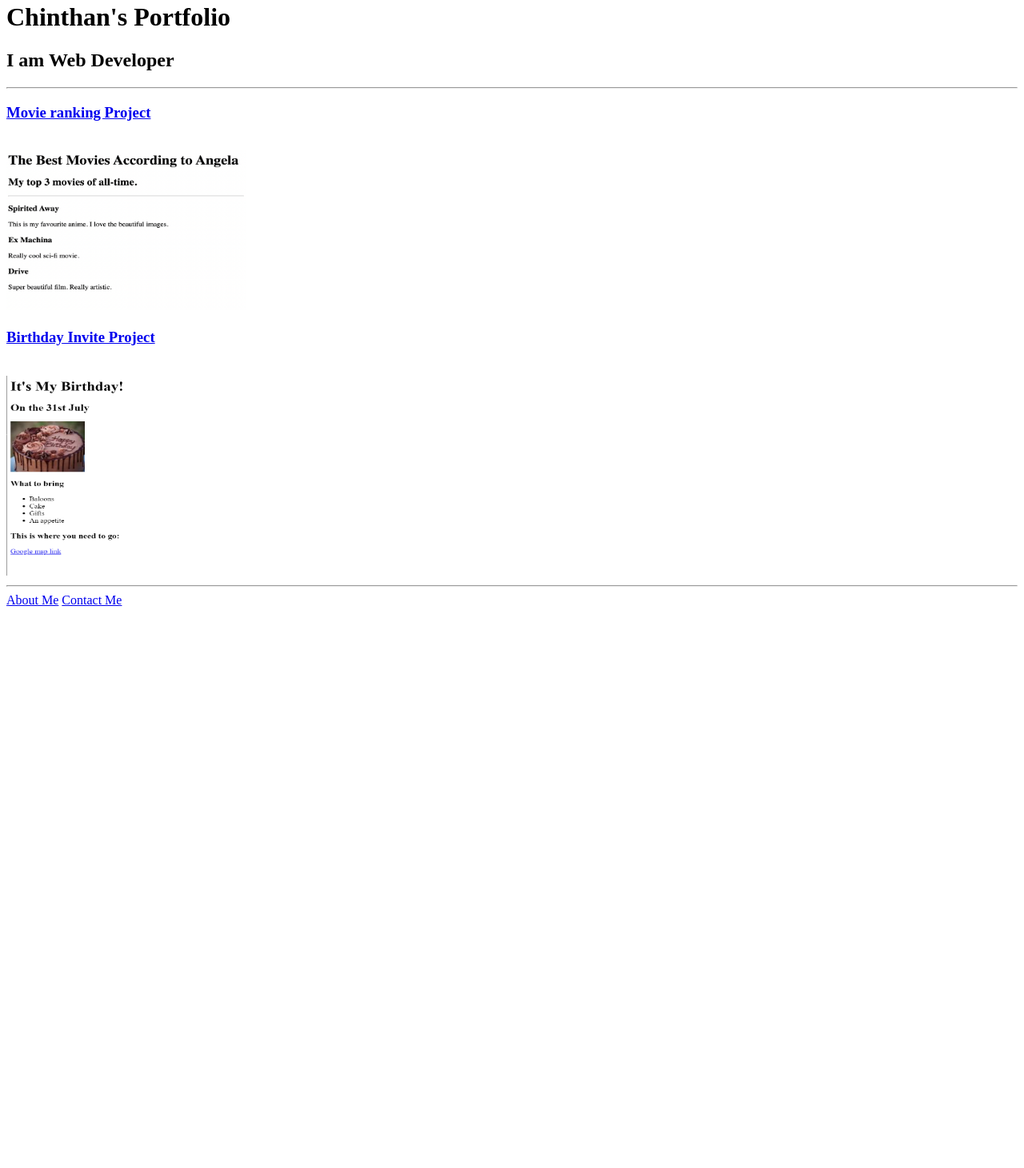
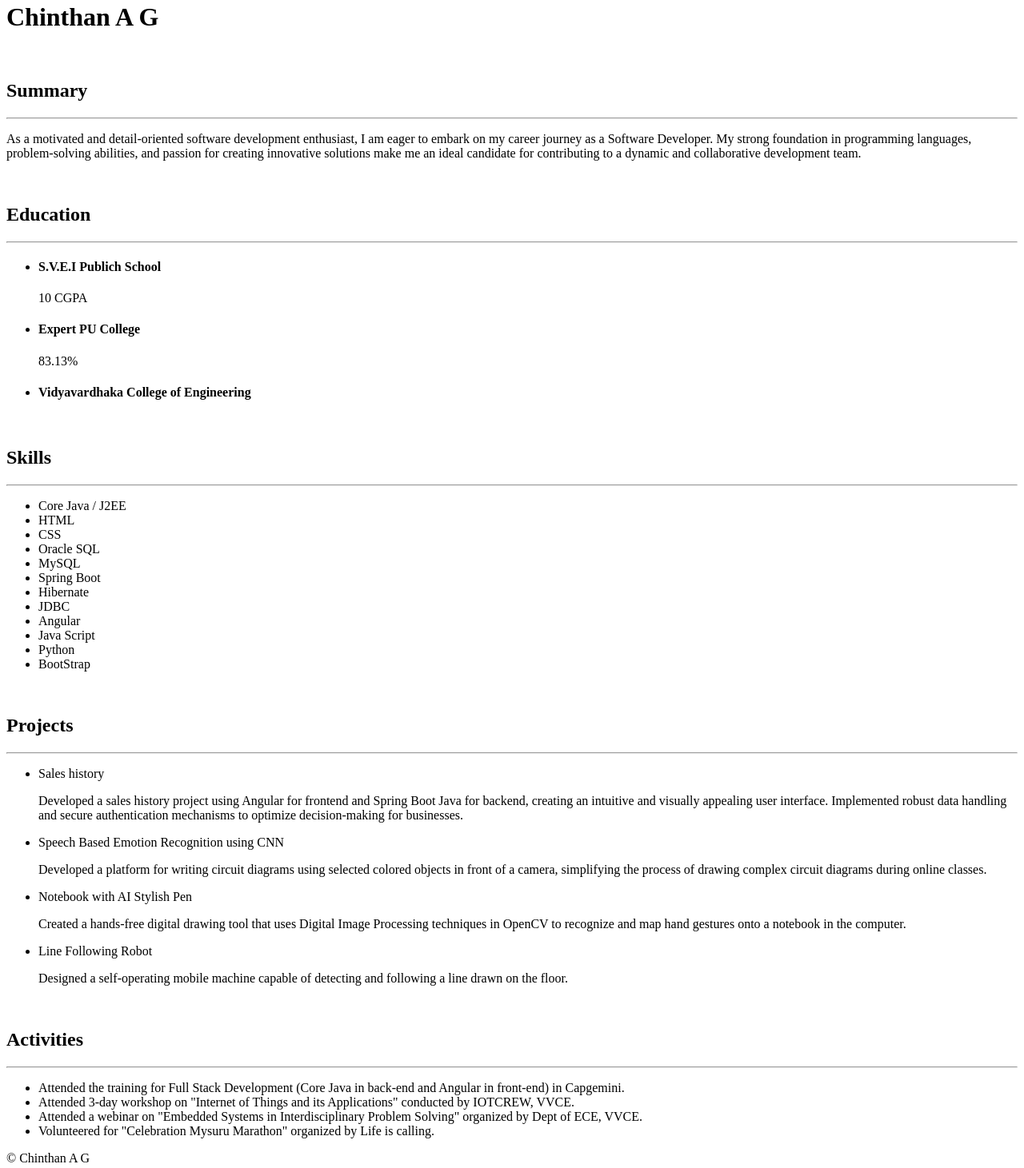
Before and after one commit to chinthanag/html-portfolio, a plain HTML site: page index.html in a window 1280 px wide. Shown: the part 18-1479 px from the top of the page at 80% size. Before the commit the page ends 800 px from the top, so only its background shows below. Drawn offline with Linux system fonts and the light colour scheme.

Commit message:
Add files via upload

```diff
--- a/index.html
+++ b/index.html
@@ -1,35 +1,65 @@
-<!-- TODO 1: Create the HTML Boilerplate -->
-
-<!-- TODO 2: Add Your previous projects' HTML into the public folder -->
-
-<!-- TODO 3: Take screenshots of your project previews and add the images to the images folder -->
-
-<!-- TODO 4: Add titles/subtitles etc. -->
-
-<!-- TODO 5: Add a link to the project pages -->
-
-<!-- TODO 6: Add images to show the project previews
-HINT for TODO 6: You can use the height attribute set to 200 to make the image smaller:
-https://developer.mozilla.org/en-US/docs/Web/HTML/Element/img#attr-height -->
-
-<!-- TODO 7: Add the Contact Me and About Me page links -->
 <!DOCTYPE html>
 <html lang="en">
 <head>
     <meta charset="UTF-8">
-    <title>Chinthan</title>
+    <title>My Resume</title>
 </head>
 <body>
-    <h1>Chinthan's Portfolio</h1>
-    <h2>I am Web Developer</h2>
-    <hr />
-    <h3><a href="./public/movie-ranking.html">Movie ranking Project</a></h3><br>
-    <img src="./assets/images/movie-ranking.png" alt="" height="200px" width="300px"><br>
-    <h3><a href="./public/birthday-invite.html">Birthday Invite Project</a></h3><br>
-    <img src="./assets/images/birthday-invite1.png" height="250px" width="250px"><br>
-    <hr>
-    <a href="./public/about.html">About Me</a>
-    <a href="./public/contact.html">Contact Me</a>
-
+    <h1>Chinthan A G</h1><br>
+    <h2>Summary</h2><hr>
+    <p>As a motivated and detail-oriented software development enthusiast, I am eager to embark on my career journey as a
+        Software Developer. My strong foundation in programming languages, problem-solving abilities, and passion
+        for creating innovative solutions make me an ideal candidate for contributing to a dynamic and collaborative
+        development team.
+    </p><br>
+    <h2>Education</h2><hr>
+    <ul>
+        <li><h4>S.V.E.I Publich School</h4></li>
+        <p>10 CGPA</p>
+        <li><h4>Expert PU College</h4></li>
+        <p>83.13%</p>
+        <li><h4>Vidyavardhaka College of Engineering</h4></li>
+    </ul>
+    <br>
+    <h2>Skills</h2><hr>
+    <ul>
+        <li>Core Java / J2EE</li>
+        <li>HTML</li>
+        <li>CSS</li>
+        <li>Oracle SQL</li>
+        <li>MySQL</li>
+        <li>Spring Boot</li>
+        <li>Hibernate</li>
+        <li>JDBC</li>
+        <li>Angular</li>
+        <li>Java Script</li>
+        <li>Python</li>
+        <li>BootStrap</li>
+    </ul><br>
+    <h2>Projects</h2><hr>
+    <ul>
+        <li>Sales history</li>
+        <p>Developed a sales history project using Angular for frontend and Spring Boot Java for backend, creating an intuitive
+            and visually appealing user interface. Implemented robust data handling and secure authentication mechanisms to
+            optimize decision-making for businesses.</p>
+        <li>Speech Based Emotion Recognition using CNN</li>
+        <p>Developed a platform for writing circuit diagrams using selected colored objects in front of a camera, simplifying
+            the process of drawing complex circuit diagrams during online classes.</p>
+        <li>Notebook with AI Stylish Pen</li>
+        <p>Created a hands-free digital drawing tool that uses Digital Image Processing techniques in OpenCV to recognize
+            and map hand gestures onto a notebook in the computer.</p>
+        <li>Line Following Robot</li>
+        <p>Designed a self-operating mobile machine capable of detecting and following a line drawn on the floor.</p>
+    </ul><br>
+    <h2>Activities</h2><hr>
+    <ul>
+        <li>Attended the training for Full Stack Development (Core Java in back-end and Angular in front-end) in Capgemini.</li>
+        <li>Attended 3-day workshop on "Internet of Things and its Applications" conducted by IOTCREW, VVCE.</li>
+        <li>Attended a webinar on "Embedded Systems in Interdisciplinary Problem Solving" organized by Dept of ECE, VVCE.</li>
+        <li>Volunteered for "Celebration Mysuru Marathon" organized by Life is calling.</li>
+    </ul>
+    <footer>
+        <p>© Chinthan A G</p>
+    </footer>
 </body>
 </html>
```
